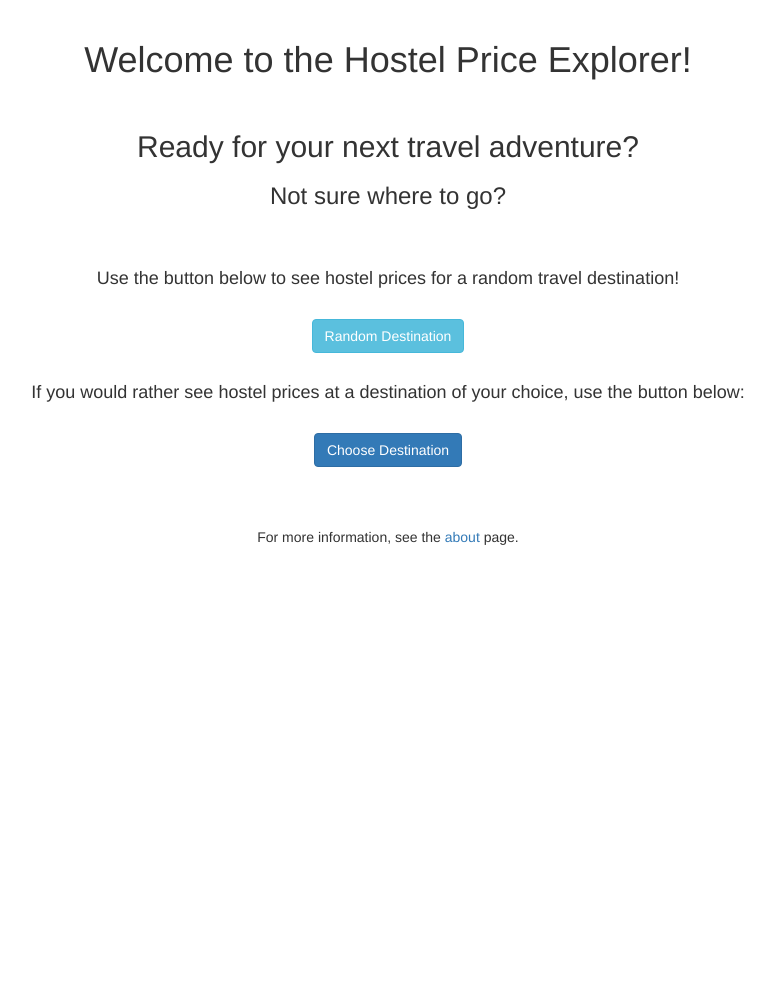
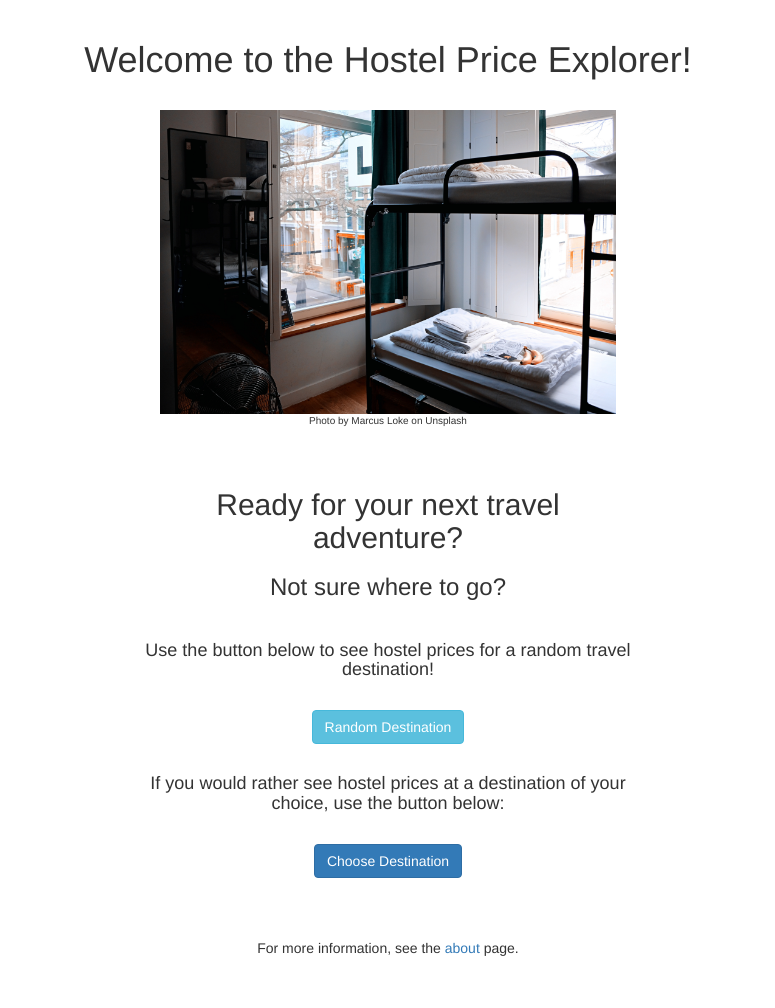
Before and after one commit to rachlpratt/hostelworld-scraper-flaskapp, a Flask app: page / in a window 1280 px wide. Shown: the part 52-1060 px from the top of the page, without its empty margins (252-1027 px from the left). Before the commit the page ends 597 px from the top, so only its background shows below. Run offline with Flask 2, Linux system fonts and the light colour scheme; some libraries are stand-ins or nearby versions.

Commit message:
Add photo and make minor changes to home page

```diff
--- a/app/templates/index.html
+++ b/app/templates/index.html
@@ -3,9 +3,13 @@
 {% block app_content %}
     <h1>Welcome to the Hostel Price Explorer!</h1>
     <br>
+    <img src="/static/marcus-loke-WQJvWU_HZFo-unsplash.jpg" style="width:40%"/>
+    <figcaption style="font-size:10px">Photo by Marcus Loke on Unsplash</figcaption>
+    <br><br>
+    <div style="width: 500px;margin: auto">
         <h2>Ready for your next travel adventure?</h2>
         <h3>Not sure where to go?</h3>
-    <br><br>
+        <br>
         <h4>Use the button below to see hostel prices for a random travel destination!</h4>
         <br>
         <a href="{{ url_for('random') }}" class="btn btn-info" role="button">Random Destination</a>
@@ -16,4 +20,5 @@
         <br><br><br><br>
         <p>For more information, see the <a href="{{ url_for('about') }}">about</a> page.</p>
         <br><br>
+    </div>
 {% endblock %}
```
Lines whose indentation alone changed are shown as unchanged.
